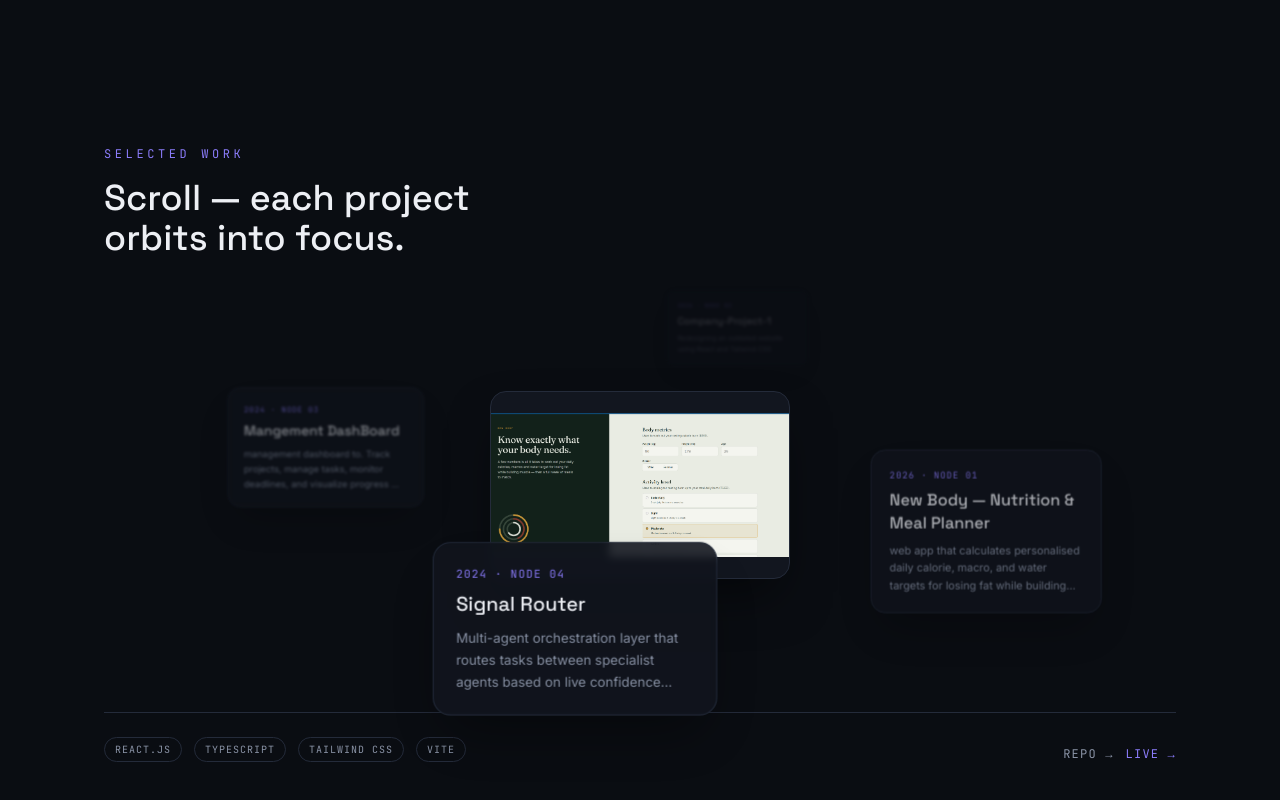
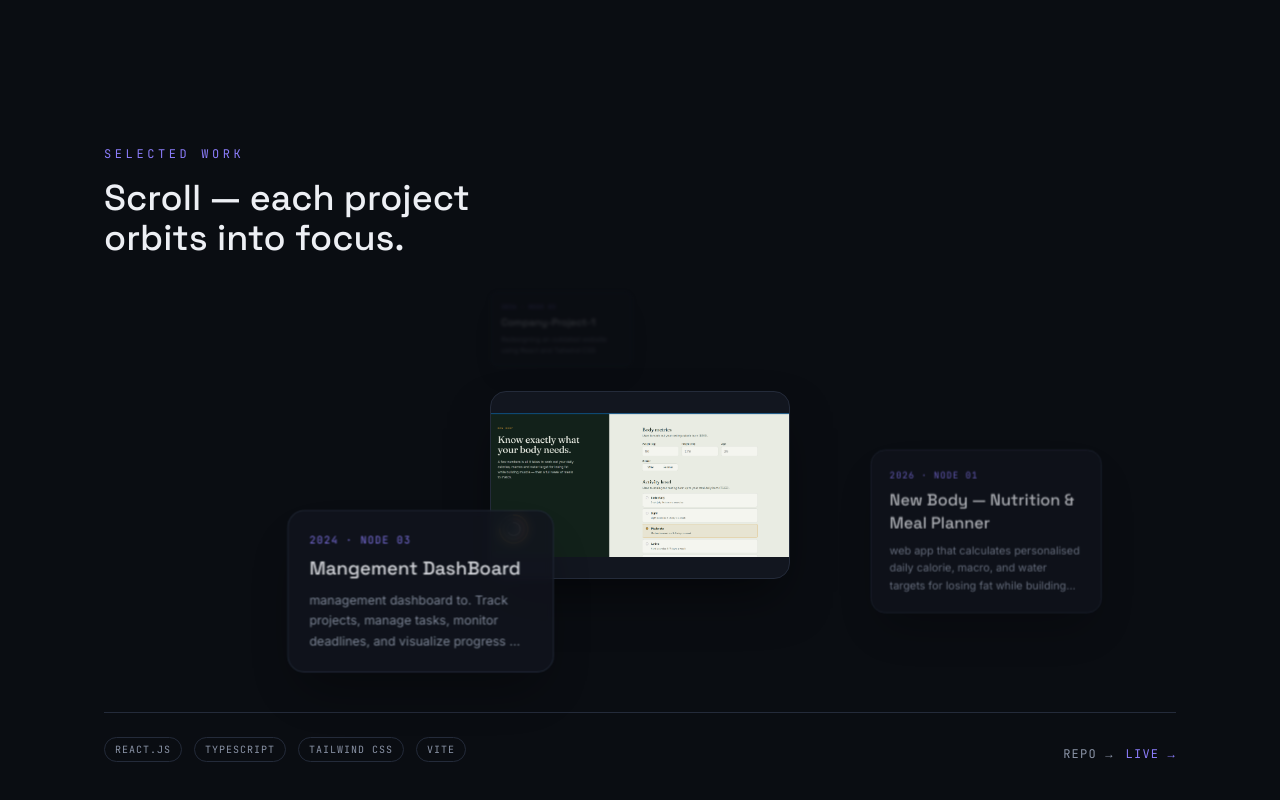
Before and after one commit to analystmodikwe/Personal-Portfolio, a React (Vite) app in the folder portfolio/: page / in a window 1280 px wide. Shown: the part 2362-3162 px from the top of the page. Built offline with nearby package versions, Linux system fonts and the light colour scheme; the HTML template or start-up script is replaced by a standard one.

Commit message:
to continue

```diff
--- a/portfolio/src/data/projects.ts
+++ b/portfolio/src/data/projects.ts
@@ -53,16 +53,16 @@ export const projects: Project[] = [
     repo: "https://github.com/analystmodikwe/company-project2-project-management-dashboard.git",
     image: "/projects/dashbord.png"
   },
-  {
-    id: "proj-04",
-    title: "Signal Router",
-    summary:
-      "Multi-agent orchestration layer that routes tasks between specialist agents based on live confidence scores.",
-    stack: ["Python", "LangGraph", "Redis", "gRPC"],
-    year: "2024",
-    metric: "6 agents in production",
-    href: "#",
-    repo: "#",
-  },
+  // {
+  //   id: "proj-04",
+  //   title: "Signal Router",
+  //   summary:
+  //     "Multi-agent orchestration layer that routes tasks between specialist agents based on live confidence scores.",
+  //   stack: ["Python", "LangGraph", "Redis", "gRPC"],
+  //   year: "2024",
+  //   metric: "6 agents in production",
+  //   href: "#",
+  //   repo: "#",
+  // },
 
 ];
```
